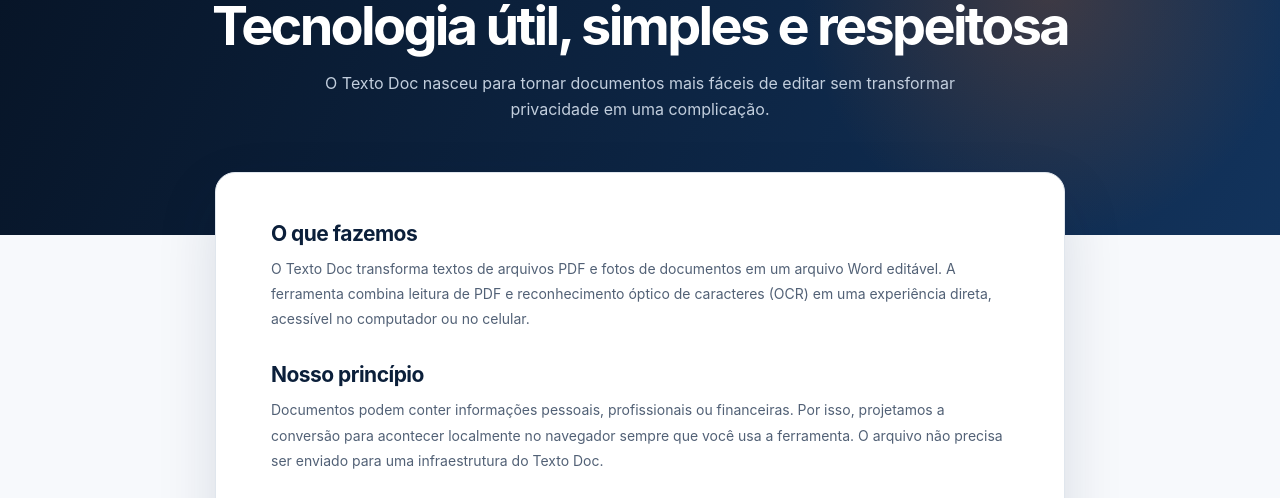
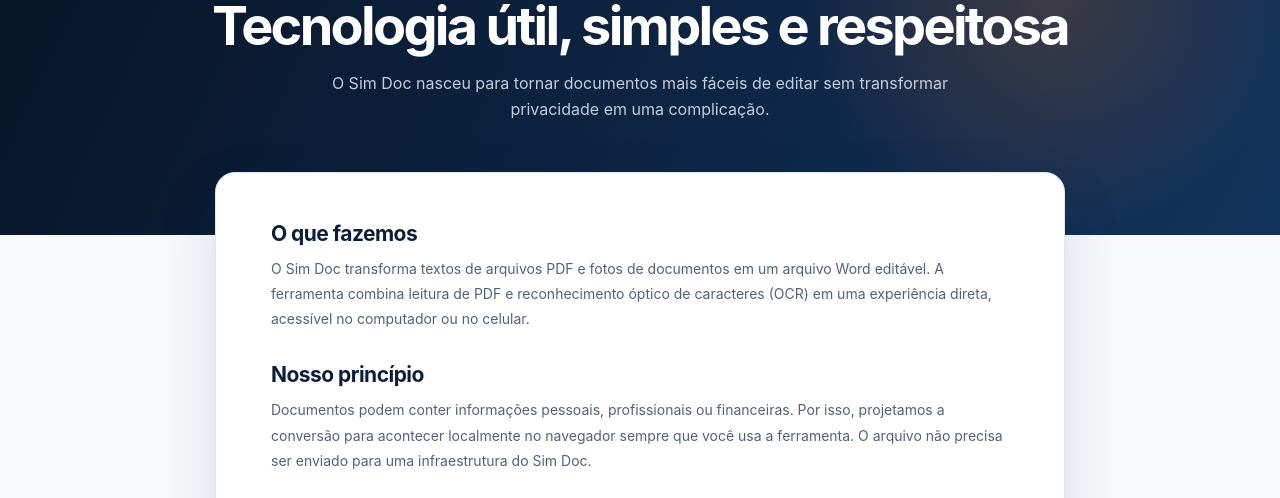
Before and after one commit to leonardo-deploy/sim_doc, a React (Vite) app: page /sobre in a window 1280 px wide. Shown: the part 185-683 px from the top of the page. Built offline with nearby package versions, Linux system fonts and the light colour scheme.

Commit message:
Rename Texto Doc to Sim Doc

```diff
--- a/src/pages/InfoPages.tsx
+++ b/src/pages/InfoPages.tsx
@@ -28,11 +28,11 @@
     <ContentPage
       eyebrow="SOBRE O PROJETO"
       title="Tecnologia útil, simples e respeitosa"
-      introduction="O Texto Doc nasceu para tornar documentos mais fáceis de editar sem transformar privacidade em uma complicação."
+      introduction="O Sim Doc nasceu para tornar documentos mais fáceis de editar sem transformar privacidade em uma complicação."
     >
       <h2>O que fazemos</h2>
       <p>
-        O Texto Doc transforma textos de arquivos PDF e fotos de documentos em um arquivo
+        O Sim Doc transforma textos de arquivos PDF e fotos de documentos em um arquivo
         Word editável. A ferramenta combina leitura de PDF e reconhecimento óptico de caracteres
         (OCR) em uma experiência direta, acessível no computador ou no celular.
       </p>
@@ -40,7 +40,7 @@
       <p>
         Documentos podem conter informações pessoais, profissionais ou financeiras. Por isso,
         projetamos a conversão para acontecer localmente no navegador sempre que você usa a
-        ferramenta. O arquivo não precisa ser enviado para uma infraestrutura do Texto Doc.
+        ferramenta. O arquivo não precisa ser enviado para uma infraestrutura do Sim Doc.
       </p>
       <div className="prose-highlight">
         <ShieldCheck size={28} />
@@ -61,13 +61,13 @@
     <ContentPage
       eyebrow="TRANSPARÊNCIA"
       title="Política de privacidade"
-      introduction="Esta política explica de forma clara o que acontece com seus documentos e dados ao usar o Texto Doc."
+      introduction="Esta política explica de forma clara o que acontece com seus documentos e dados ao usar o Sim Doc."
     >
       <p className="prose-updated">Última atualização: 25 de agosto de 2026.</p>
       <h2>1. Processamento dos documentos</h2>
       <p>
         Os arquivos escolhidos para conversão são processados localmente pelo navegador. O
-        Texto Doc não recebe, armazena ou mantém cópias do conteúdo desses arquivos em seus
+        Sim Doc não recebe, armazena ou mantém cópias do conteúdo desses arquivos em seus
         servidores. Ao fechar ou atualizar a página, o resultado que não foi salvo por você é
         descartado pelo navegador.
       </p>
@@ -97,12 +97,12 @@
     <ContentPage
       eyebrow="USO RESPONSÁVEL"
       title="Termos de uso"
-      introduction="Ao utilizar o Texto Doc, você concorda com as condições abaixo."
+      introduction="Ao utilizar o Sim Doc, você concorda com as condições abaixo."
     >
       <p className="prose-updated">Última atualização: 25 de agosto de 2026.</p>
       <h2>1. Finalidade do serviço</h2>
       <p>
-        O Texto Doc oferece ferramentas automatizadas para extrair texto de PDFs e imagens e
+        O Sim Doc oferece ferramentas automatizadas para extrair texto de PDFs e imagens e
         gerar documentos editáveis. O serviço não substitui uma revisão humana.
       </p>
       <h2>2. Precisão da conversão</h2>
@@ -126,7 +126,7 @@
       <h2>5. Propriedade intelectual</h2>
       <p>
         Você mantém os direitos sobre seus documentos e sobre o texto extraído. A marca, o design
-        e o código próprio do Texto Doc permanecem protegidos por seus respectivos direitos.
+        e o código próprio do Sim Doc permanecem protegidos por seus respectivos direitos.
       </p>
       <h2>6. Alterações</h2>
       <p>
@@ -143,7 +143,7 @@
     <ContentPage
       eyebrow="FALE CONOSCO"
       title="Contato"
-      introduction="Dúvidas, sugestões ou relatos de problema ajudam o Texto Doc a melhorar."
+      introduction="Dúvidas, sugestões ou relatos de problema ajudam o Sim Doc a melhorar."
     >
       <h2>Como entrar em contato</h2>
       <p>
```
